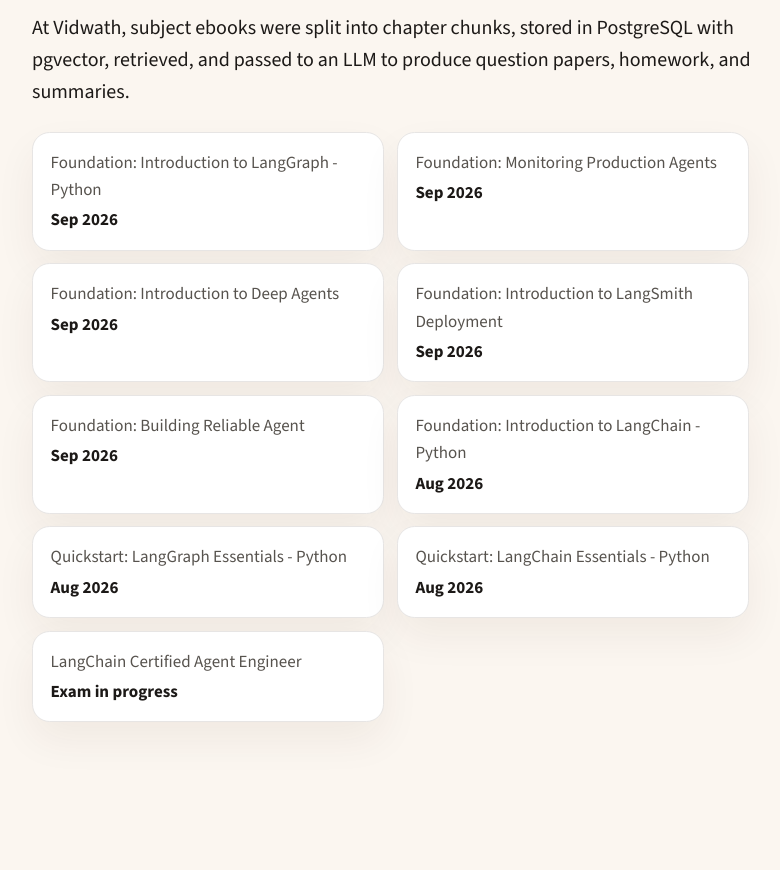
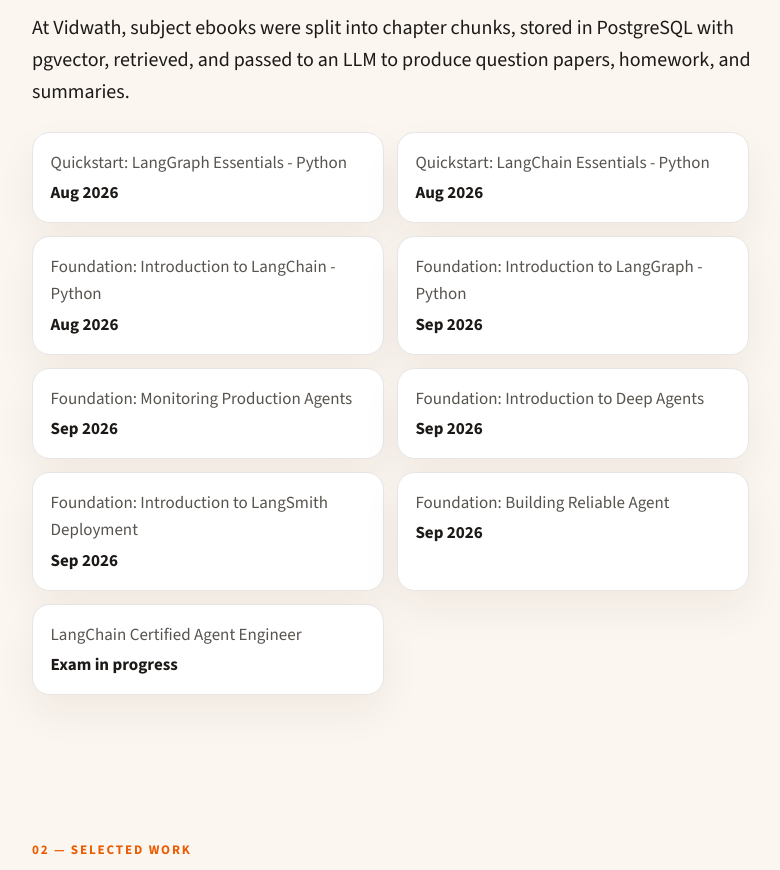
Before and after one commit to nikhil-dev-code/niks-profile-page, a Next.js app: page / in a window 1280 px wide. Shown: the part 1080-1950 px from the top of the page, without its empty margins (48-828 px from the left). Built offline with nearby package versions, Linux system fonts and the light colour scheme.

Commit message:
adding links

```diff
--- a/content/profile.ts
+++ b/content/profile.ts
@@ -68,45 +68,46 @@
   example:
     "At Vidwath, subject ebooks were split into chapter chunks, stored in PostgreSQL with pgvector, retrieved, and passed to an LLM to produce question papers, homework, and summaries.",
   credentials: [
+    ,
+    {
+      label: "Quickstart: LangGraph Essentials - Python",
+      status: "Aug 2026",
+      href: "https://academy.langchain.com/certificates/xwznmqibjg",
+    },
+    {
+      label: "Quickstart: LangChain Essentials - Python",
+      status: "Aug 2026",
+      href: "https://academy.langchain.com/certificates/brvmzxyvuw",
+    },
+    {
+      label: "Foundation: Introduction to LangChain - Python",
+      status: "Aug 2026",
+      href: "https://academy.langchain.com/certificates/rm2vdvnnz0",
+    },
     {
       label: "Foundation: Introduction to LangGraph - Python",
       status: "Sep 2026",
-      href: "#cred-langgraph-foundation",
+      href: "https://academy.langchain.com/certificates/brvmzxyvuw",
     },
     {
       label: "Foundation: Monitoring Production Agents",
       status: "Sep 2026",
-      href: "#cred-monitoring-agents",
+      href: "https://academy.langchain.com/certificates/wyofnogn9d",
     },
     {
       label: "Foundation: Introduction to Deep Agents",
       status: "Sep 2026",
-      href: "#cred-deep-agents",
+      href: "https://academy.langchain.com/certificates/veja5rwll6",
     },
     {
       label: "Foundation: Introduction to LangSmith Deployment",
       status: "Sep 2026",
-      href: "#cred-langsmith-deployment",
+      href: "https://academy.langchain.com/certificates/tsksjmexm3",
     },
     {
       label: "Foundation: Building Reliable Agent",
       status: "Sep 2026",
-      href: "#cred-reliable-agents",
-    },
-    {
-      label: "Foundation: Introduction to LangChain - Python",
-      status: "Aug 2026",
-      href: "#cred-langchain-foundation",
-    },
-    {
-      label: "Quickstart: LangGraph Essentials - Python",
-      status: "Aug 2026",
-      href: "#cred-langgraph-essentials",
-    },
-    {
-      label: "Quickstart: LangChain Essentials - Python",
-      status: "Aug 2026",
-      href: "#cred-langchain-essentials",
+      href: "https://academy.langchain.com/certificates/rm2vdvnnz0",
     },
     {
       label: "LangChain Certified Agent Engineer",
```
